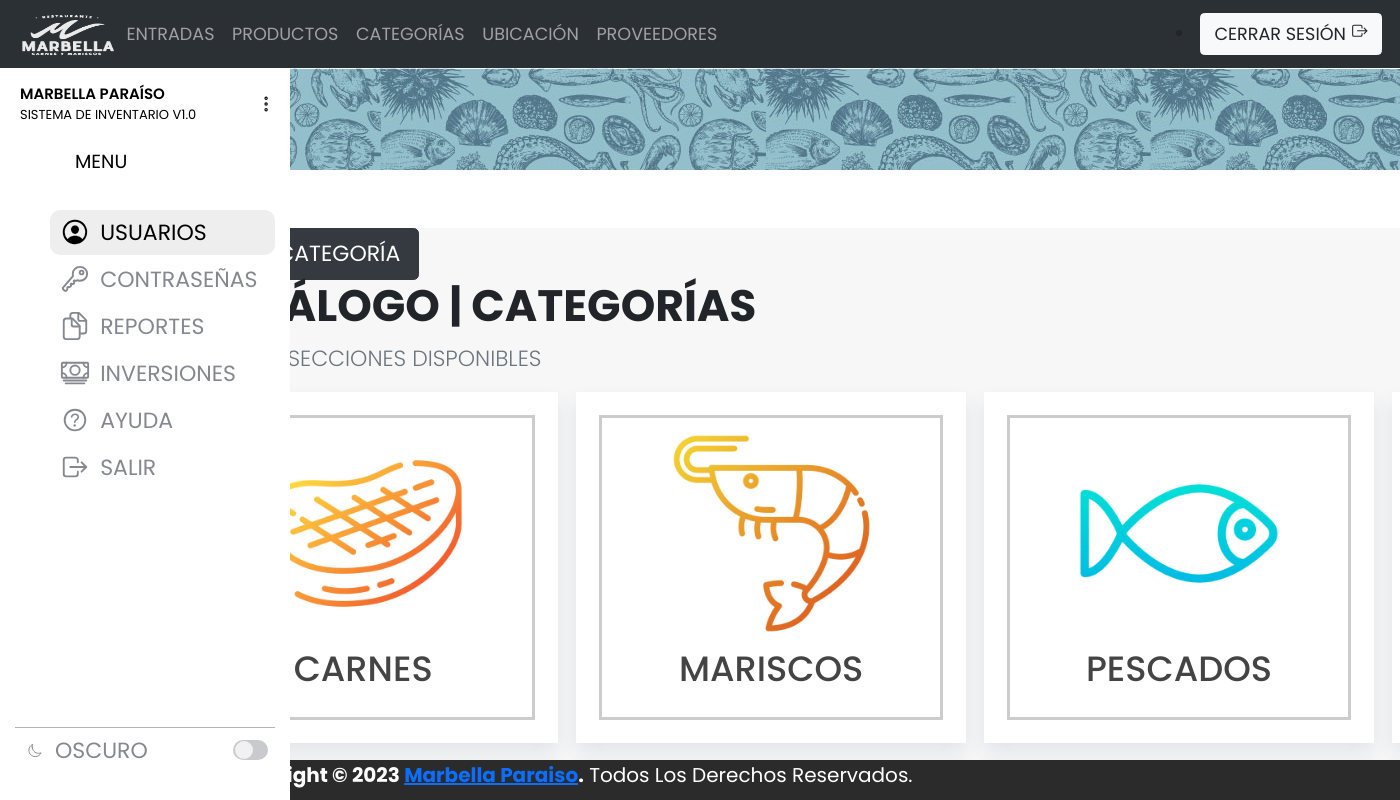
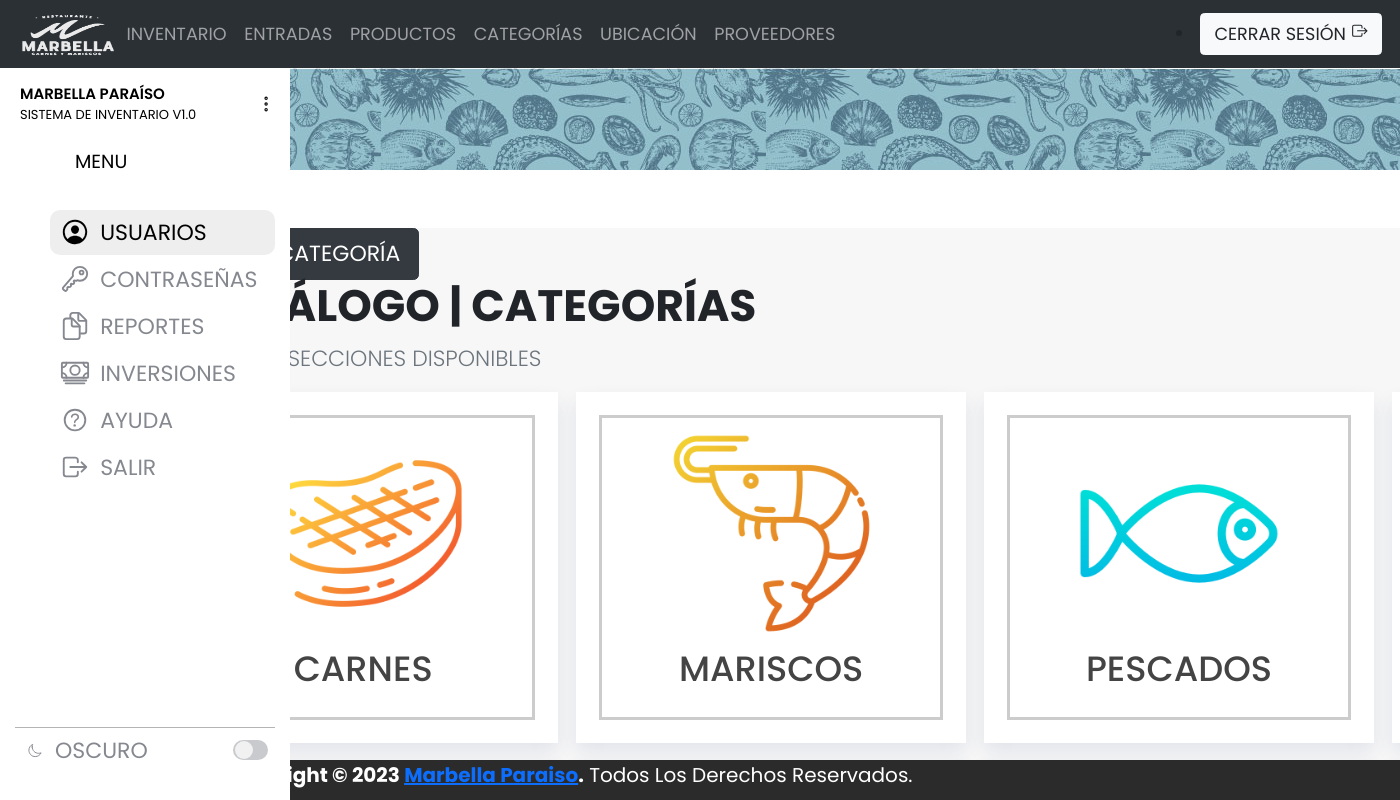
Before and after one commit to rubennfdez/marInventario, a PHP site: page /categorias.php in a window 1400 px wide; the page is wider, and only the part inside the window is pictured. Run offline with PHP 8.4, Linux system fonts and the light colour scheme.

Commit message:
Inventario
Agregar inventario al header

```diff
--- a/header.php
+++ b/header.php
@@ -14,6 +14,10 @@
             <div class="collapse navbar-collapse" id="navbarSupportedContent">
                 <img src="vistas/images/marlogo2.png" alt="Logotipo" width="100" height="50">
                 <ul class="navbar-nav me-auto mb-2 mb-lg-0">
+                    <!--INVENTARIO-->
+                    <li class="nav-item">
+                        <a class="nav-link" href="indexinventario.php">INVENTARIO</a>
+                    </li>
                     <!--Entradas-->
                     <li class="nav-item">
                         <a class="nav-link" href="inventarioentradas.php">ENTRADAS</a>
```
